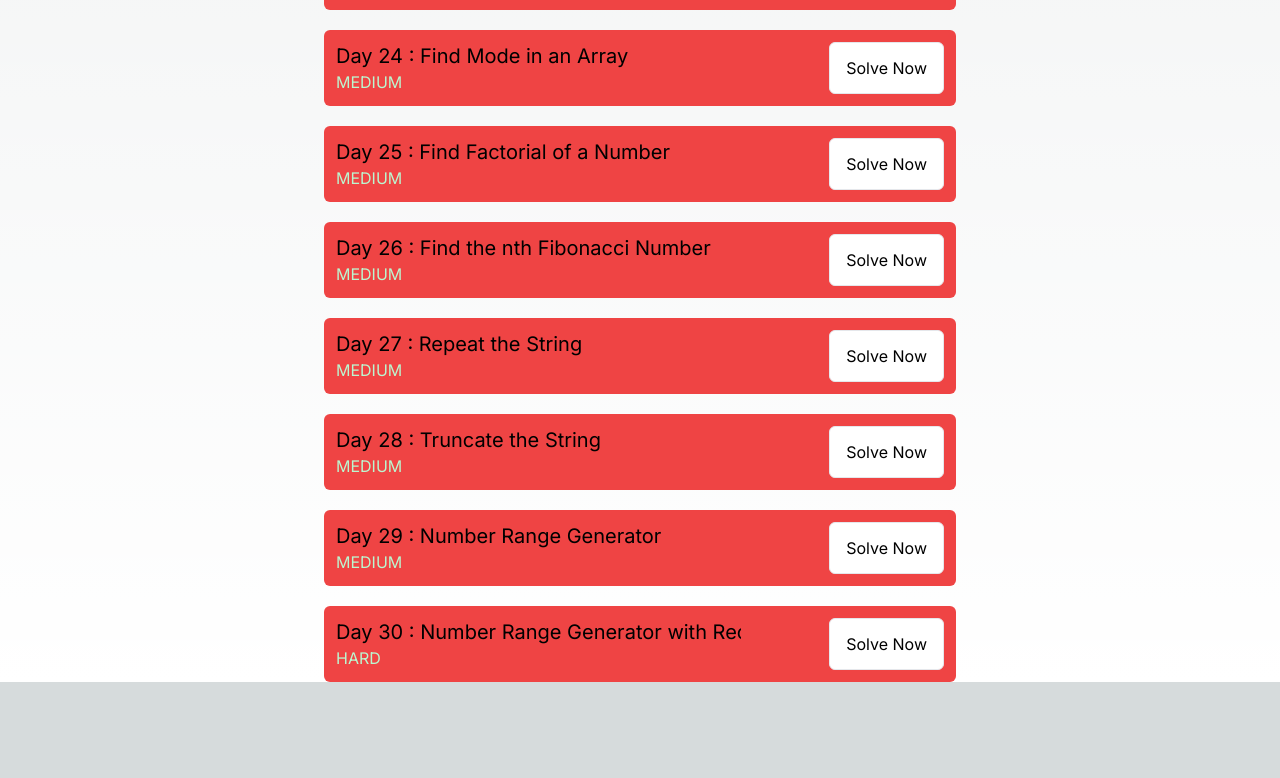
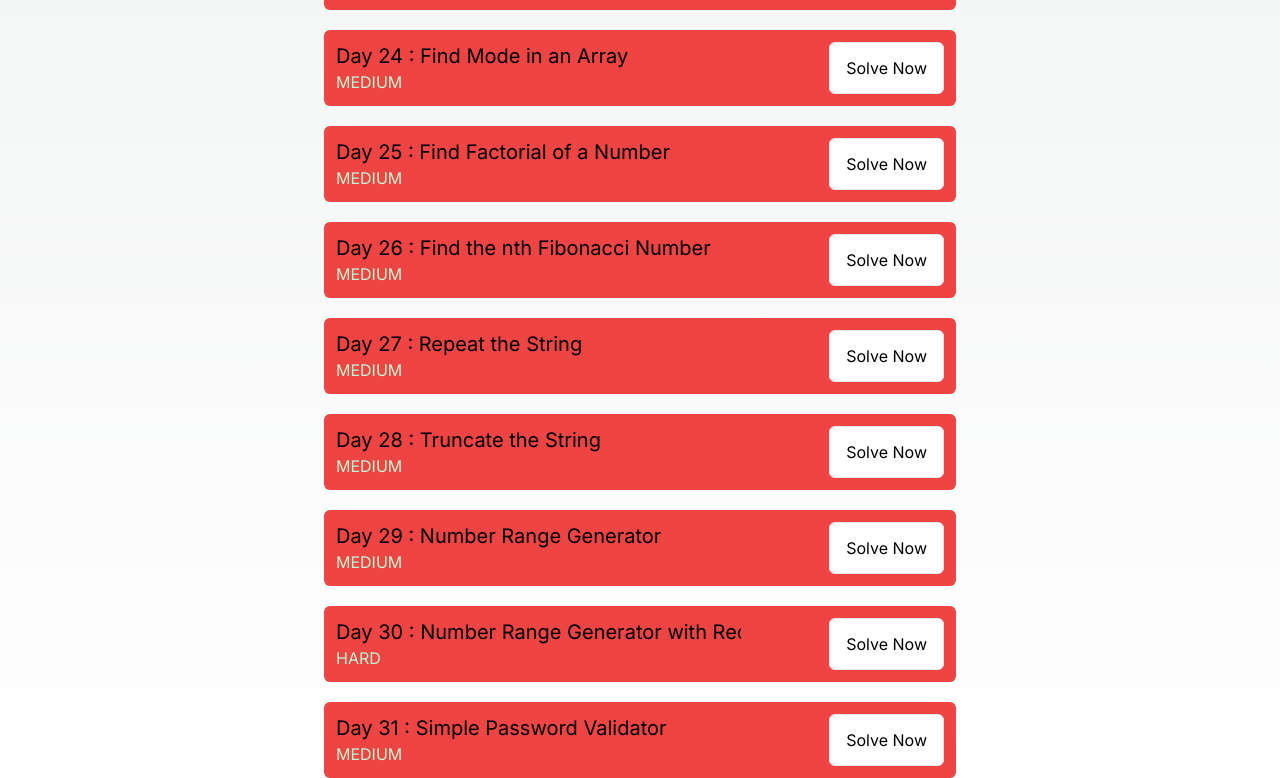
Before and after one commit to manojtsx/100-Days-of-JavaScript---Practice-on-Mine-Website, a Next.js app: page / in a window 1280 px wide. Shown: the part 2294-3072 px from the top of the page. Before the commit the page ends 2976 px from the top, so only its background shows below. Built offline with nearby package versions, Linux system fonts and the light colour scheme.

Commit message:
added day31 question

```diff
--- a/src/app/challenges.ts
+++ b/src/app/challenges.ts
@@ -642,5 +642,34 @@ export const challenges:Challenge[] = [
         }
         numberRange(0,5)`,
         difficulty: 'hard'
+    },
+    {
+        id : 31,
+        title : "Day 31 : Simple Password Validator",
+        description : `Challenge : Simple Password Validator
+
+        Q. Write a function called SimplePasswordValidator that takes a single parameter.
+        password : A string representing the password to be validated.
+        The function should validate the password based on the following criteria:
+
+        1. The passwod must contain at least one lowercase letter, one uppercase letter, and one digit.
+        2. The length of the password must be at least 8 characters.
+        3. The function should return tru if the password meets all the criteria, otherwise it should return false.
+
+        INPUT:
+        password: A non-empty string representing the password to be validated.
+
+        OUTPUT:
+        true if the password meets all the criteria.
+        false otherwise.
+
+        CONSTRAINTS:
+        THe input string password will contain only alphanumeric characters and punctutation marks.
+        `,
+        placeholder : `function SimplePasswordValidator(password){
+            // Your code here
+        }
+        SimplePasswordValidator("Hello@123")`,
+        difficulty: 'medium'
     }
 ]
```
